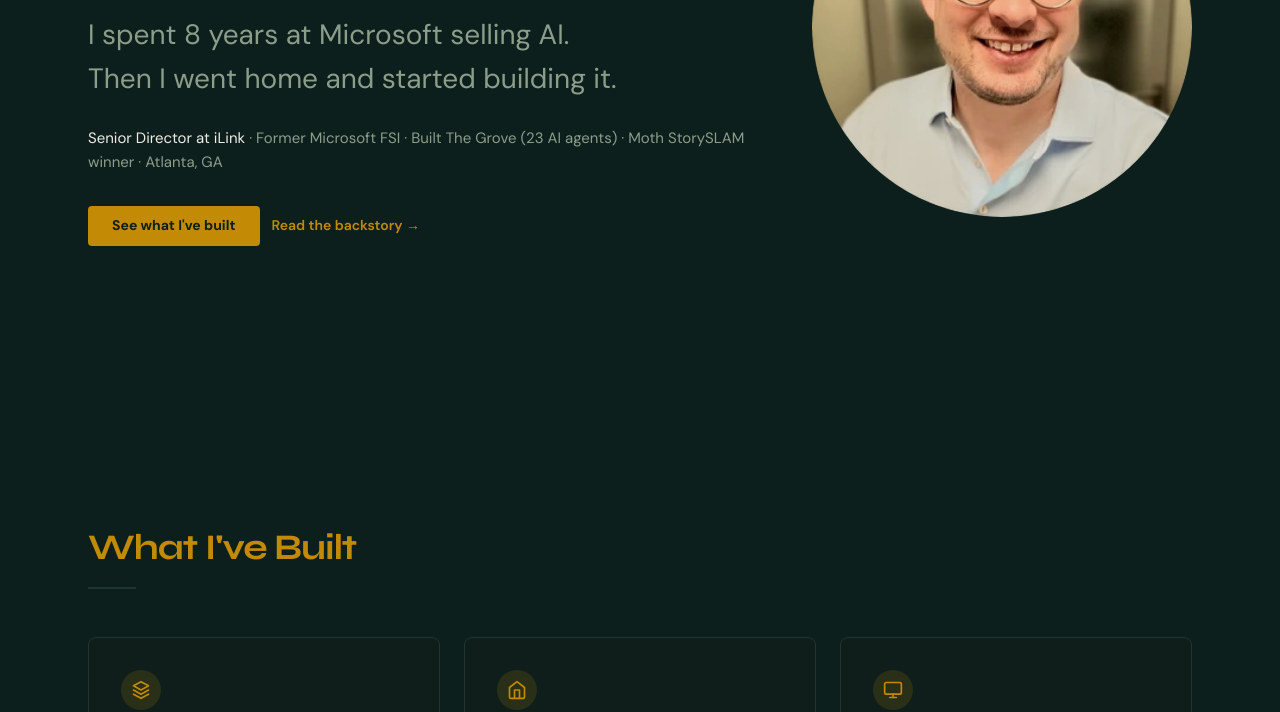
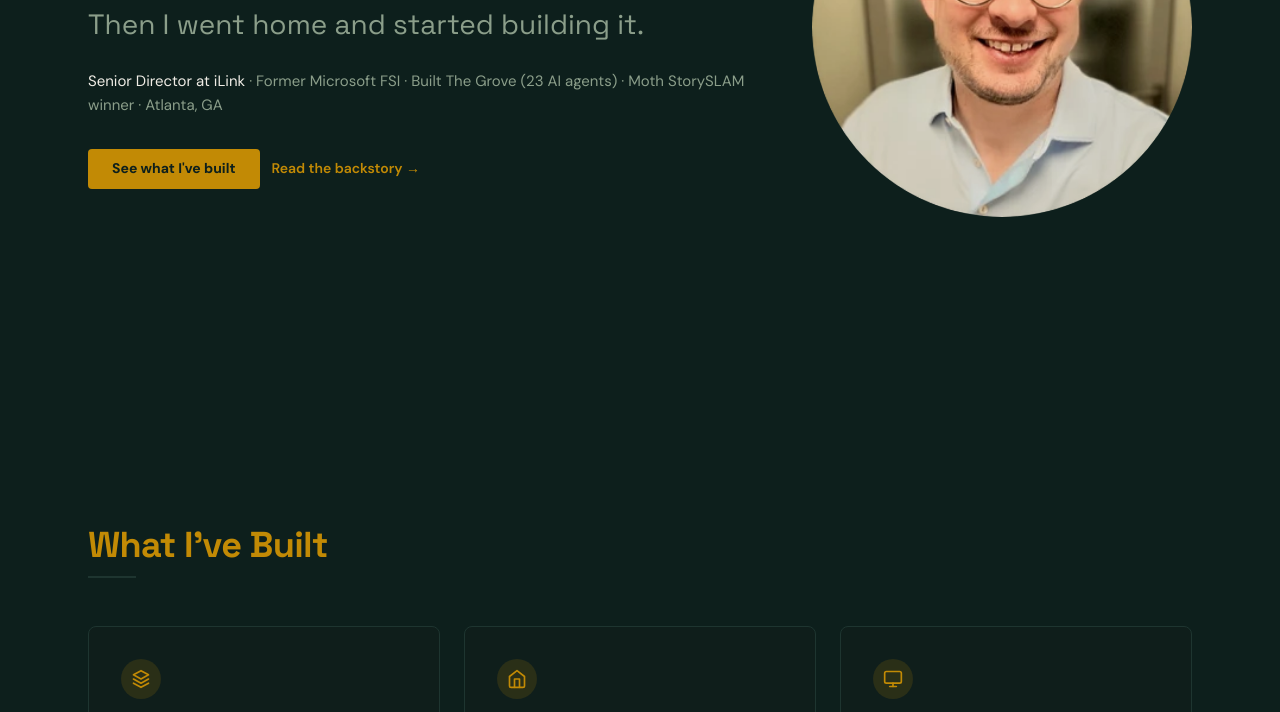
Before and after one commit to chrankthat/shanku-net, a plain HTML site: page index.html in a window 1280 px wide. Shown: the part 373-1085 px from the top of the page. Drawn offline with Linux system fonts and the light colour scheme.

Commit message:
hotfix: swap Syne to Space Grotesk — proper descender metrics, geometric feel
Syne has broken descender rendering in browsers. Space Grotesk is the
same geometric grotesque family with standard font metrics. Reverted
hero headline back to display font. Removed padding-bottom hacks.

Co-Authored-By: Claude Opus 4.6 (1M context) <noreply@anthropic.com>

```diff
--- a/css/base.css
+++ b/css/base.css
@@ -24,11 +24,8 @@ body {
 h1, h2, h3, h4 {
   font-family: var(--font-display);
   font-weight: 700;
-  line-height: 1.4;
-  letter-spacing: -0.03em;
-  overflow: visible;
-  padding-bottom: 0.15em;
-  -webkit-text-size-adjust: 100%;
+  line-height: 1.25;
+  letter-spacing: -0.02em;
 }
 
 h1 {
--- a/css/components.css
+++ b/css/components.css
@@ -171,11 +171,11 @@
 }
 
 .hero-headline {
-  font-family: var(--font-body);
+  font-family: var(--font-display);
   font-size: clamp(1.25rem, 2.5vw, 1.75rem);
-  font-weight: 400;
+  font-weight: 300;
   color: var(--text-muted);
-  line-height: 1.6;
+  line-height: 1.5;
   margin-bottom: var(--space-24);
 }
 
--- a/css/tokens.css
+++ b/css/tokens.css
@@ -23,7 +23,7 @@
   --stats-bg: #091918;
 
   /* Typography */
-  --font-display: 'Syne', system-ui, sans-serif;
+  --font-display: 'Space Grotesk', system-ui, sans-serif;
   --font-body: 'DM Sans', system-ui, sans-serif;
   --font-mono: 'JetBrains Mono', 'Courier New', monospace;
 
--- a/index.html
+++ b/index.html
@@ -11,7 +11,7 @@
   <meta property="og:url" content="https://shanku.net">
   <link rel="preconnect" href="https://fonts.googleapis.com">
   <link rel="preconnect" href="https://fonts.gstatic.com" crossorigin>
-  <link href="https://fonts.googleapis.com/css2?family=DM+Sans:wght@400;500;600;700&family=JetBrains+Mono:wght@700&family=Syne:wght@300;700;800&display=swap" rel="stylesheet">
+  <link href="https://fonts.googleapis.com/css2?family=DM+Sans:wght@400;500;600;700&family=JetBrains+Mono:wght@700&family=Space+Grotesk:wght@400;500;600;700&display=swap" rel="stylesheet">
   <link rel="stylesheet" href="css/main.css">
 </head>
 <body>
```
